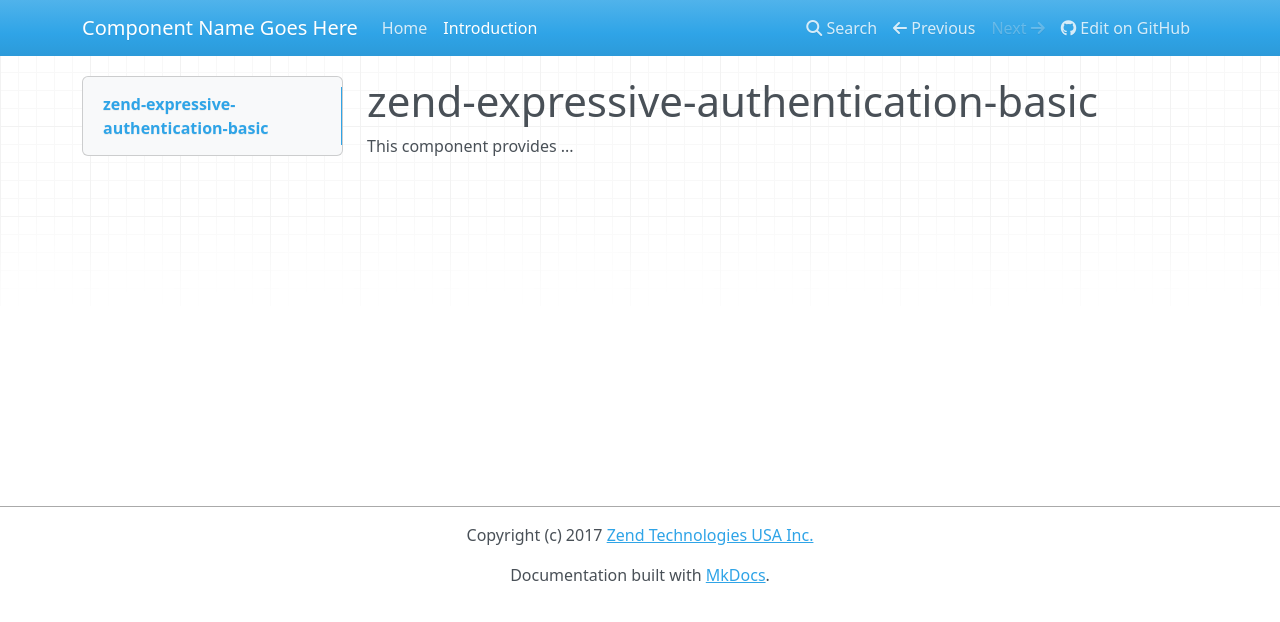
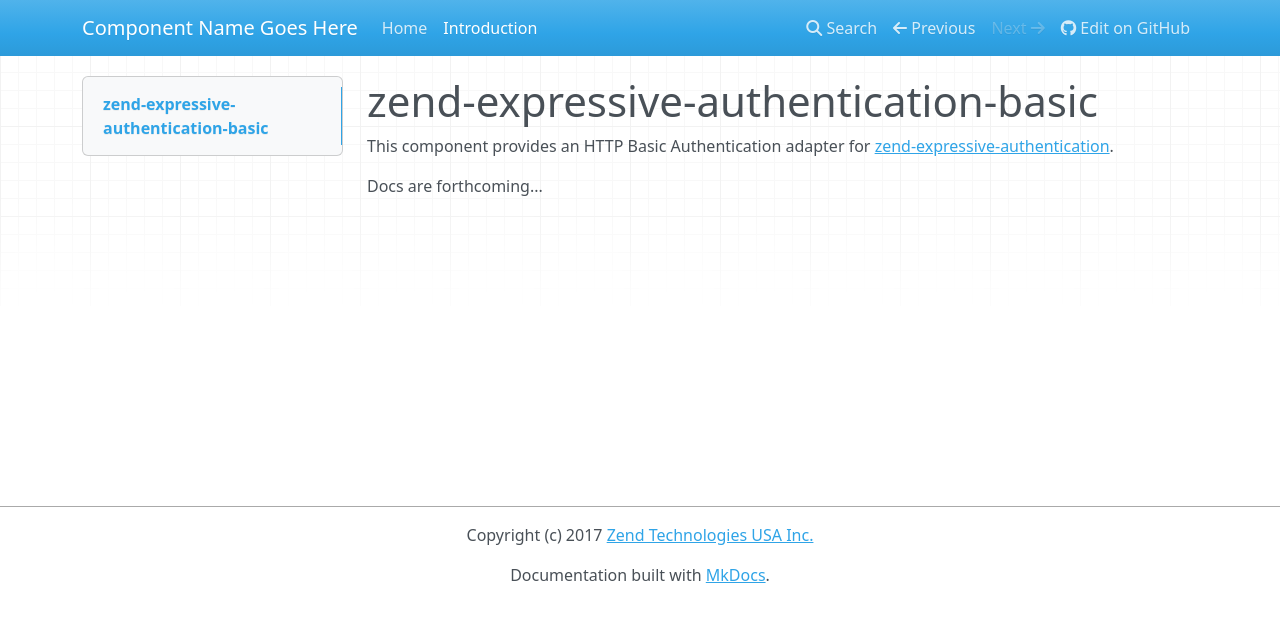
Before and after one commit to zendframework/zend-expressive-authentication-basic, an MkDocs documentation site: the page built from docs/book/intro.md, in a window 1280 px wide. Shown: the top 622 px of the page. Built offline with MkDocs 1.6.1, drawn with Linux system fonts in a browser that asks for light colours; nearby versions of some CDN libraries; old or Windows-style settings are respelled for this version of MkDocs.

Commit message:
Initial documentation

```diff
--- a/docs/book/index.html
+++ b/docs/book/index.html
@@ -2,7 +2,7 @@
   <div class="jumbotron">
     <h1>zendframework/zend-expressive-authentication-basic</h1>
 
-    <p>Description of component here</p>
+    <p>HTTP Basic Authentication adapter for zend-expressive-authentication.</p>
 
     <pre><code class="language-bash">$ composer require zendframework/zend-expressive-authentication-basic</code></pre>
   </div>
--- a/docs/book/intro.md
+++ b/docs/book/intro.md
@@ -1,3 +1,6 @@
 # zend-expressive-authentication-basic
 
-This component provides ...
+This component provides an HTTP Basic Authentication adapter for
+[zend-expressive-authentication](https://docs.zendframework.com/zend-expressive-authentication).
+
+Docs are forthcoming...
--- a/mkdocs.yml
+++ b/mkdocs.yml
@@ -4,6 +4,6 @@ pages:
     - index.md
     - Introduction: intro.md
 site_name: Component Name Goes Here
-site_description: 'Component Description goes here'
+site_description: 'HTTP Basic Authentication adapter for zend-expressive-authentication.'
 repo_url: 'https://github.com/zendframework/zend-expressive-authentication-basic'
 copyright: 'Copyright (c) 2017 <a href="http://www.zend.com/">Zend Technologies USA Inc.</a>'
```
